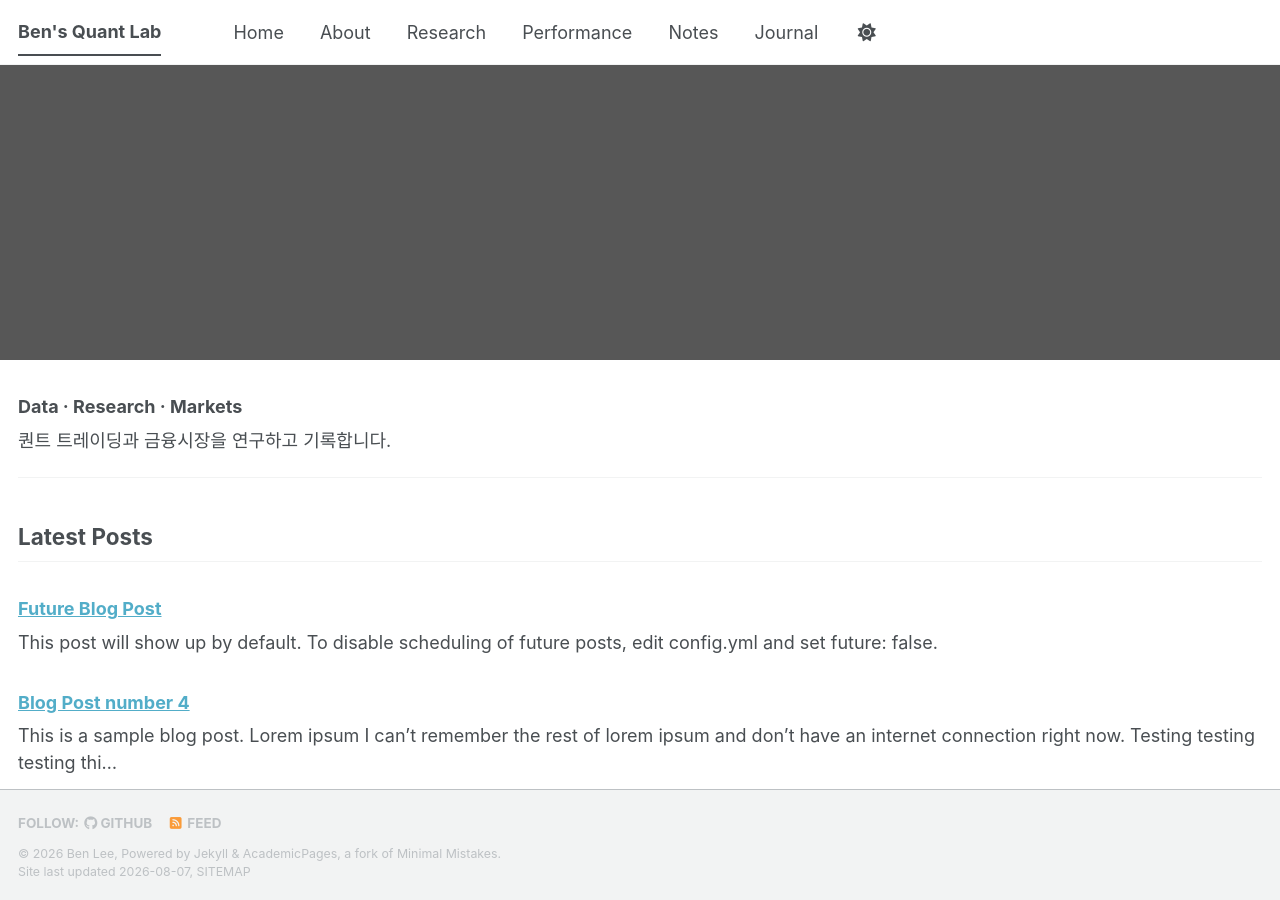
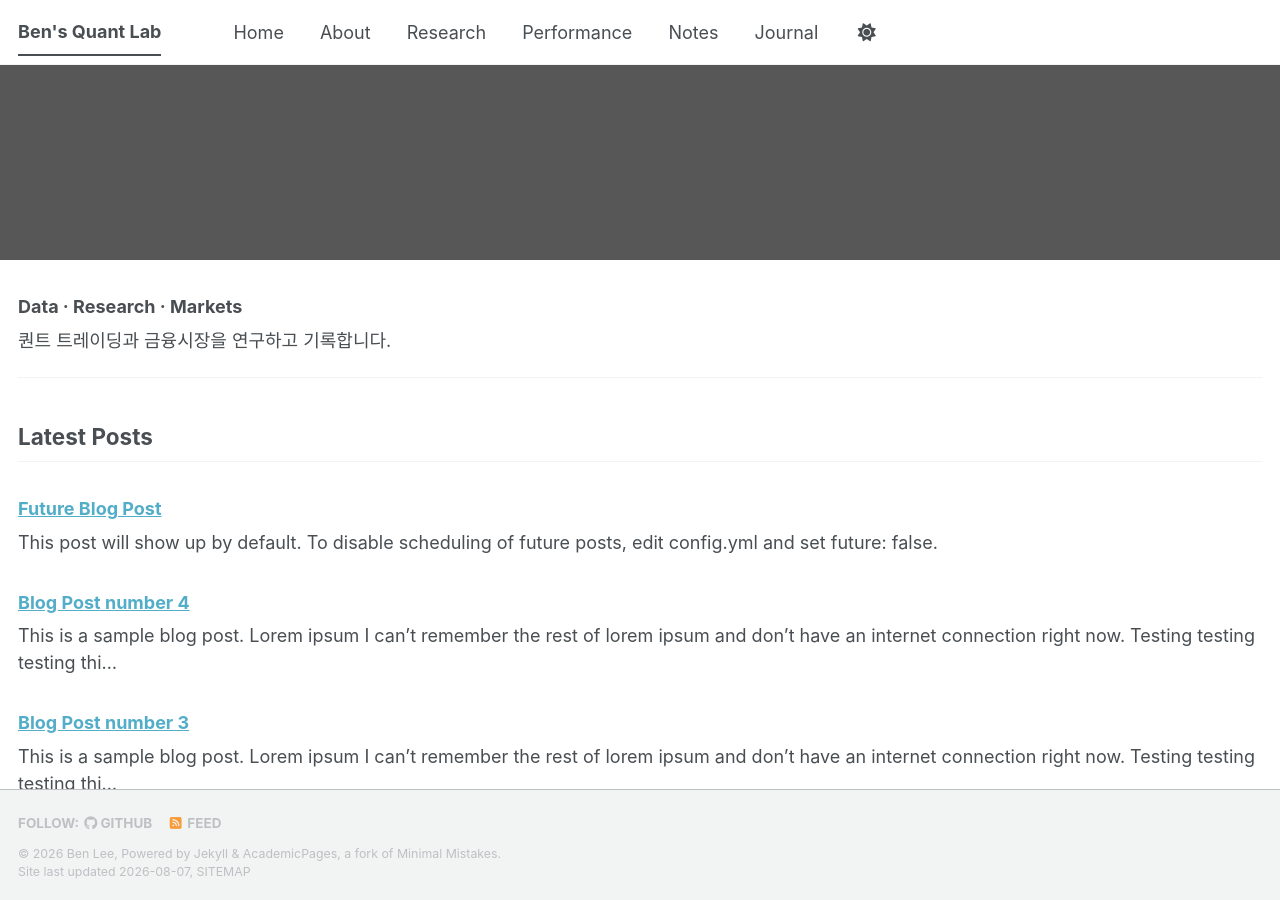
Before and after one commit to leebh1119/leebh1119.github.io, a Jekyll site: the page built from index.md, in a window 1280 px wide and 900 px high, scrolled down 505 px. Built offline with Jekyll 4.4.1, drawn with Linux system fonts in a browser that asks for light colours; a style sheet for code colours, icons or effects is not loaded.

Commit message:
update hero size

```diff
--- a/_sass/_custom.scss
+++ b/_sass/_custom.scss
@@ -1,5 +1,12 @@
 /* Custom hero size */
 
 .page__hero--overlay {
-  min-height: 800px;
+  height: 75vh;
+  min-height: 700px;
+  max-height: 900px;
 }
+
+.page__hero--overlay .wrapper {
+  padding-top: 0;
+  padding-bottom: 0;
+}
```
